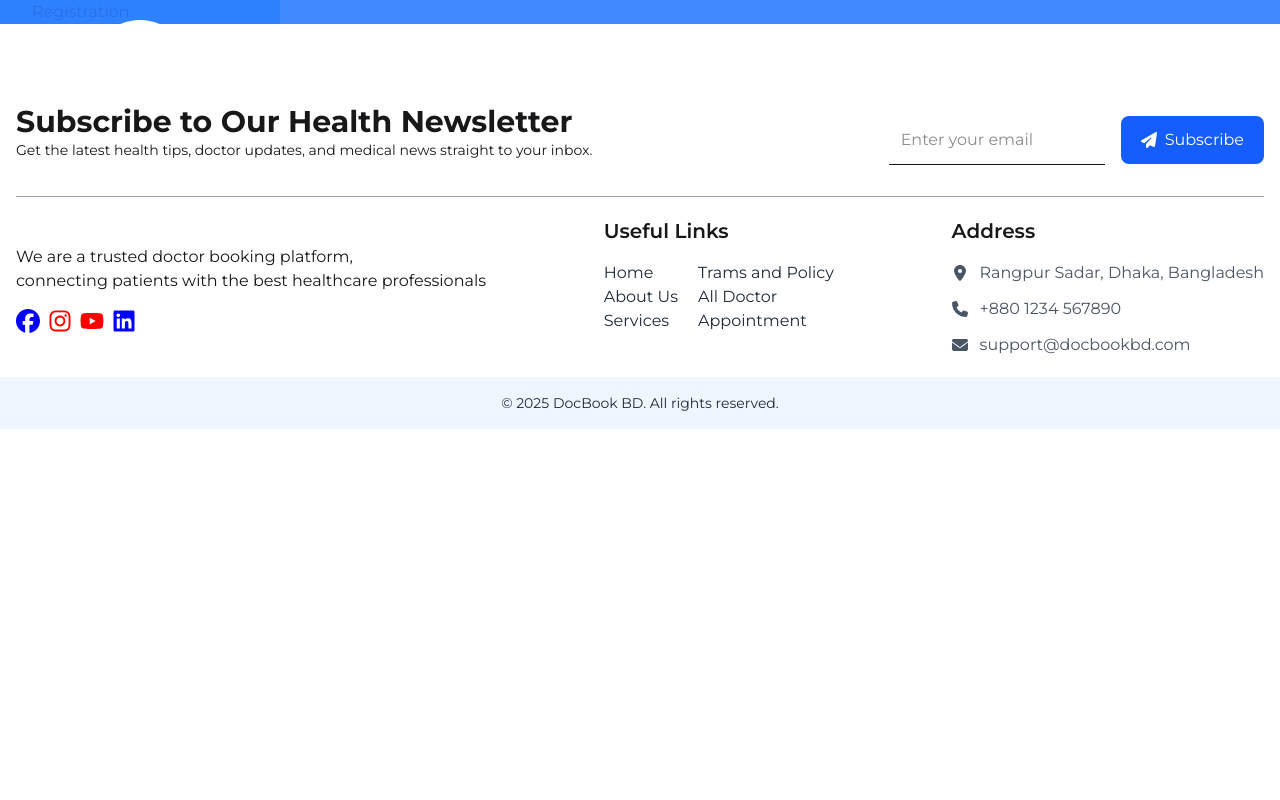
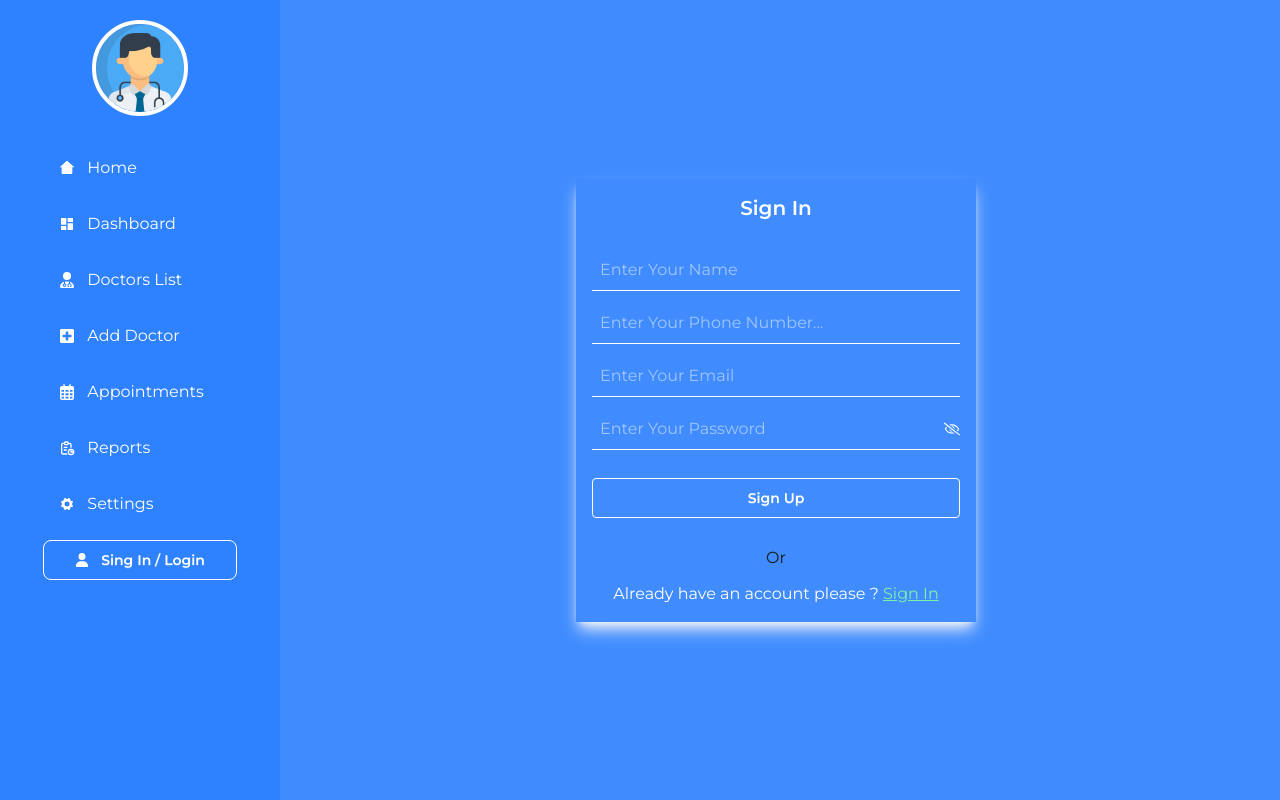
Before and after one commit to mdsamiulislam54/Hospital-Management, a React (Vite) app: page /registration in a window 1280 px wide. Shown: the top 800 px of the page. Built offline with nearby package versions, Linux system fonts and the light colour scheme.

Commit message:
Sign In page design update

```diff
--- a/src/components/UserAuthentication/Login.jsx
+++ b/src/components/UserAuthentication/Login.jsx
@@ -1,10 +1,14 @@
-import React from "react";
+import React, { useState } from "react";
 import { MdOutlineMarkEmailUnread } from "react-icons/md";
 import { FcGoogle } from "react-icons/fc";
 import { IoPhonePortraitOutline } from "react-icons/io5";
 import { Link } from "react-router";
+import { FaRegEye } from "react-icons/fa6";
+import { FaRegEyeSlash } from "react-icons/fa";
+
 
 const Login = () => {
+  const [ispassword, setIsPassword] = useState(false);
   return (
     <div className="h-screen xl:ml-62 px-4 flex flex-col justify-center items-center">
       <form
@@ -14,22 +18,35 @@ const Login = () => {
         <caption className="mb-4 text-xl font-semibold text-white">
           Sign In
         </caption>
+
         <input
-          type="text"
+          type="email"
+          name="email"
+          required
           placeholder="Enter Your Email"
           className="w-full border-b p-2 text-white outline-none"
         />
-        <input
-          type="text"
-          placeholder="Enter Your Email"
-          className="w-full border-b p-2 text-white outline-none"
-        />
+        <span className="relative">
+          <input
+            type={ispassword ? "text" : "password"}
+            name="password"
+            required
+            placeholder="Enter Your Password"
+            className="w-full border-b p-2 text-white outline-none"
+          />
+          <span
+            className="absolute top-3 right-0 text-white"
+            onClick={() => setIsPassword(!ispassword)}
+          >
+            {ispassword ? <FaRegEye /> : <FaRegEyeSlash />}
+          </span>
+        </span>
         <input
           type="submit"
           value="Sign In"
           className="w-full my-4 p-2 text-white btn btn-outline hover:bg-white hover:text-black transition-all duration-500 "
         />
-        <caption>Or</caption>
+        <caption className="text-white text-xl font-bold">Or</caption>
         <div className="flex justify-center items-center flex-col gap-4">
           <button className="btn bg-white text-black border-[#e5e5e5] btn-block">
             <FcGoogle size={24} />
@@ -42,8 +59,11 @@ const Login = () => {
           </button>
         </div>
         <div>
-          <p className="text-center">
-            Don't have a account please ? <Link className="underline text-green-300">create account</Link>
+          <p className="text-center text-white">
+            Don't have an account please ?{" "}
+            <Link to={"/registration"} className="underline text-green-300">
+              create account
+            </Link>
           </p>
         </div>
       </form>
--- a/src/components/UserAuthentication/Registration.jsx
+++ b/src/components/UserAuthentication/Registration.jsx
@@ -1,9 +1,77 @@
-import React from 'react'
+import React, { useState } from "react";
+import { MdDriveFileRenameOutline } from "react-icons/md";
+import { Link } from "react-router";
+import { FaRegEye } from "react-icons/fa6";
+import { FaRegEyeSlash } from "react-icons/fa";
 
 const Registration = () => {
+  const [ispassword,setIsPassword] = useState(false)
   return (
-    <div>Registration</div>
-  )
-}
+    <div>
+      <div className="h-screen xl:ml-62 px-4 flex flex-col justify-center items-center">
+        <form
+          action=""
+          className="flex flex-col gap-3 w-5/12 mx-auto shadow-lg p-4 shadow-gray-100"
+        >
+          <caption className="mb-4 text-xl font-semibold text-white">
+            Sign In
+          </caption>
 
-export default Registration
+        <input
+            type="text"
+            name="name"
+            required
+            placeholder="Enter Your Name"
+            className="w-full border-b p-2 text-white outline-none"
+          />
+
+          <input
+            type="number"
+            name="phone"
+            required
+            placeholder="Enter Your Phone Number..."
+            className="w-full border-b p-2 text-white outline-none"
+          />
+          <input
+            type="email"
+            name="email"
+            required
+            placeholder="Enter Your Email"
+            className="w-full border-b p-2 text-white outline-none"
+          />
+          <span className="relative">
+          <input
+            type={ispassword ? "text":"password"}
+            name="password"
+            required
+            placeholder="Enter Your Password"
+            className="w-full border-b p-2 text-white outline-none"
+          />
+          <span className="absolute top-3 right-0 text-white" onClick={()=>setIsPassword(!ispassword)}>
+            {
+              ispassword ? <FaRegEye />:<FaRegEyeSlash />
+            }
+          </span>
+          </span>
+          <input
+            type="submit"
+            value="Sign Up"
+            className="w-full my-4 p-2 text-white btn btn-outline hover:bg-white hover:text-black transition-all duration-500 "
+          />
+          <caption>Or</caption>
+
+          <div>
+            <p className="text-center text-white">
+              Already have an account please ?{" "}
+              <Link to={"/login"} className="underline text-green-300">
+                Sign In
+              </Link>
+            </p>
+          </div>
+        </form>
+      </div>
+    </div>
+  );
+};
+
+export default Registration;
```
